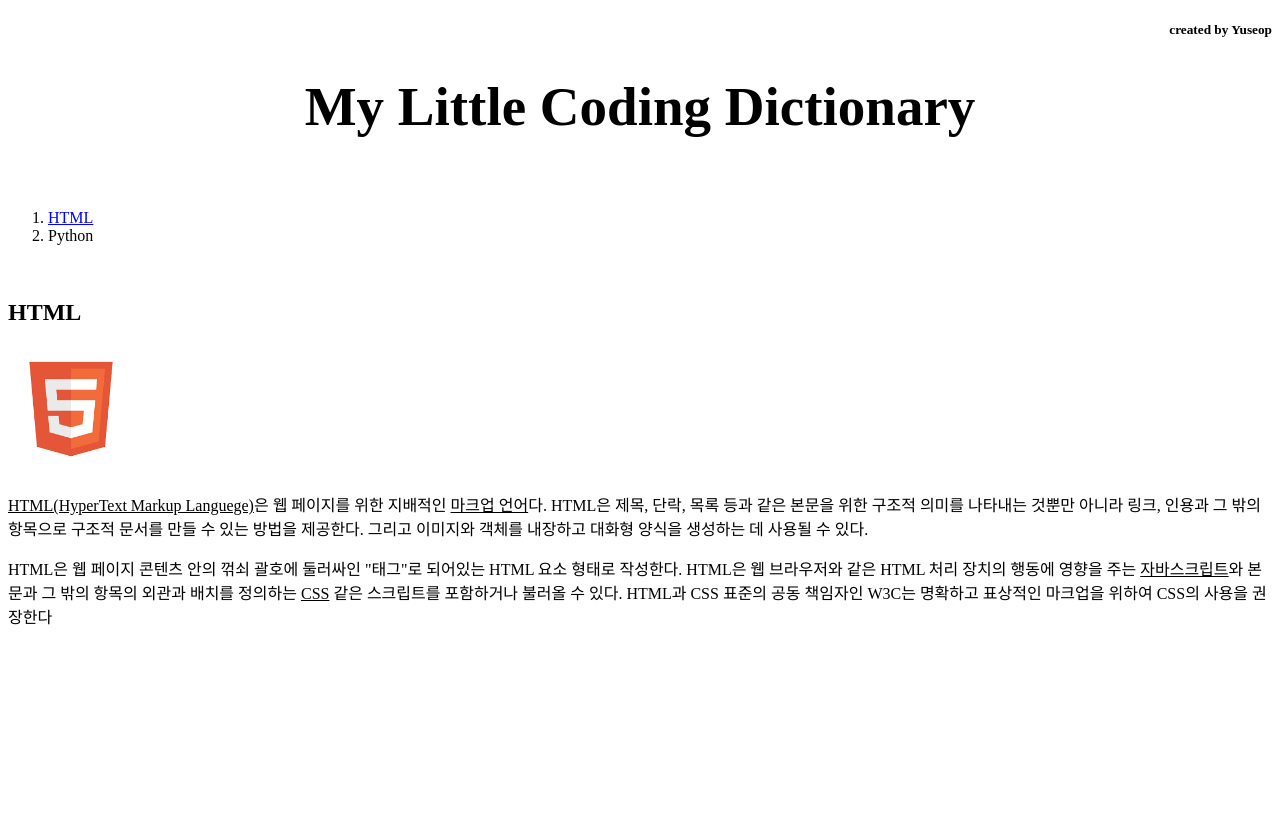
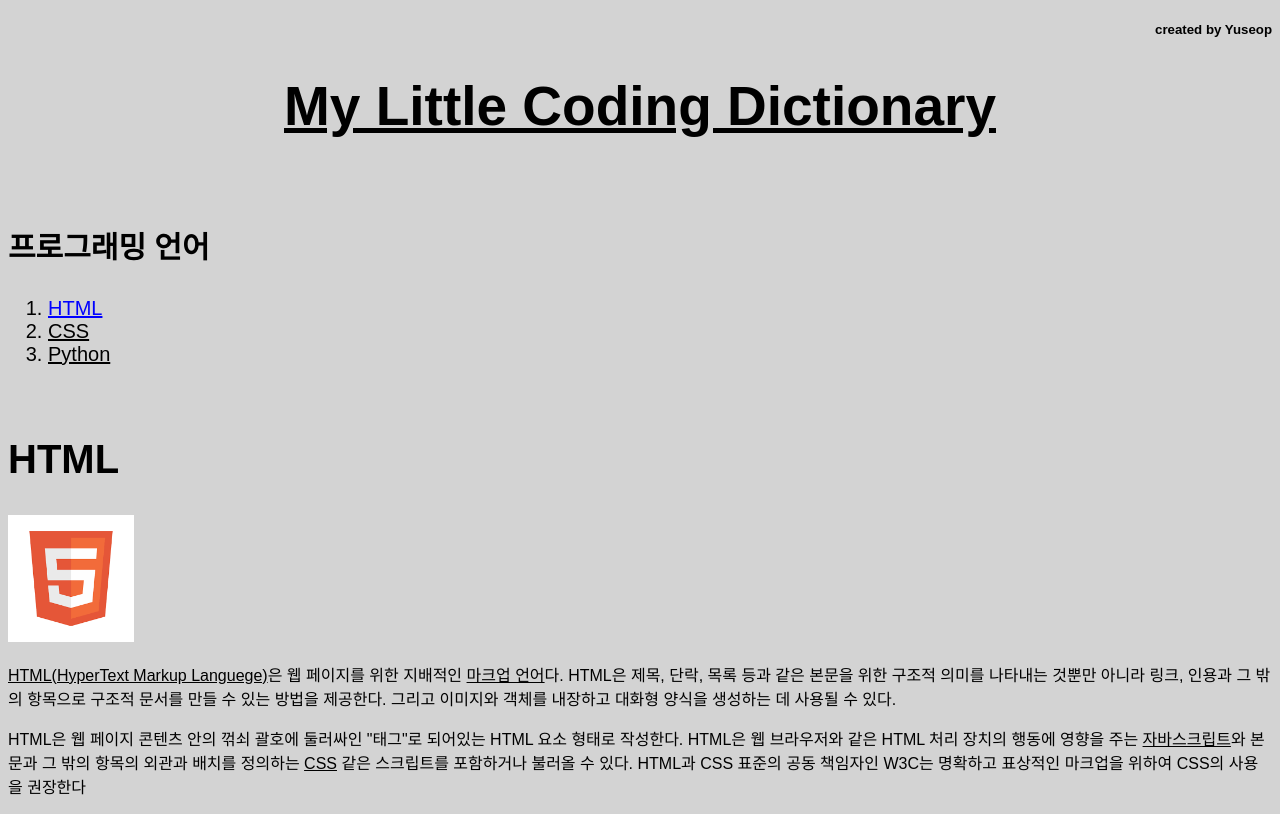
Before and after one commit to yslee7087/MyLittleCodingDictionary, a plain HTML site: page HTML.html in a window 1280 px wide. Drawn offline with Linux system fonts and the light colour scheme.

Commit message:
4th version

```diff
--- a/HTML.html
+++ b/HTML.html
@@ -6,14 +6,23 @@
   <style>
     a {
       color:black;
-      text-decoration: none;
     }
     h1 {
       font-size: 55px;
       text-align: center;
     }
+    h2 {
+      font-size: 40px;
+    }
+    h3 {
+      font-size: 30px;
+    }
     h5 {
       text-align: right;
+    }
+    body {
+      background: lightgray;
+      font-family: Arial, Helvetica, sans-serif;
     }
   </style>
 </head>
@@ -21,25 +30,27 @@
   <h5>created by Yuseop</h5>
   <h1><a href="index.html">My Little Coding Dictionary</a></h1>
   <br>
-  <ol>
-    <li><a href="HTML.html" style="color:blue;text-decoration: underline;">HTML</a></li>
+  <h3>프로그래밍 언어</h3>
+  <ol style="font-size: 20px;">
+    <li><a href="HTML.html" style="color:blue;">HTML</a></li>
+    <li><a href="CSS.html">CSS</a></li>
     <li><a href="Python.html">Python</a></li>
   </ol>
   <br>
   <h2>HTML</h2>
   <img src="html-logo.png" width="10%">
-  <p><a href="https://ko.wikipedia.org/wiki/HTML" title="위키백과 : HTML" target="_blank"
-    style="text-decoration:underline">HTML(HyperText Markup Languege)</a>은 웹 페이지를 위한 지배적인
+  <p><a href="https://ko.wikipedia.org/wiki/HTML" title="위키백과 : HTML"
+  target="_blank">HTML(HyperText Markup Languege)</a>은 웹 페이지를 위한 지배적인
   <a href="https://ko.wikipedia.org/wiki/마크업언어" title="위키백과 : 마크업 언어"
-  target="_blank" style="text-decoration:underline">마크업 언어</a>다. HTML은 제목, 단락, 목록 등과 같은 본문을 위한
+  target="_blank">마크업 언어</a>다. HTML은 제목, 단락, 목록 등과 같은 본문을 위한
   구조적 의미를 나타내는 것뿐만 아니라 링크, 인용과 그 밖의 항목으로 구조적 문서를
   만들 수 있는 방법을 제공한다. 그리고 이미지와 객체를 내장하고 대화형 양식을
   생성하는 데 사용될 수 있다.</p><p>HTML은 웹 페이지 콘텐츠 안의 꺾쇠 괄호에 둘러싸인
   "태그"로 되어있는 HTML 요소 형태로 작성한다. HTML은 웹 브라우저와 같은
   HTML 처리 장치의 행동에 영향을 주는
   <a href="https://ko.wikipedia.org/wiki/자바스크립트" title="위키백과 : 자바스크립트"
-  target="_blank" style="text-decoration:underline">자바스크립트</a>와 본문과 그 밖의 항목의 외관과
+  target="_blank">자바스크립트</a>와 본문과 그 밖의 항목의 외관과
   배치를 정의하는 <a href="https://ko.wikipedia.org/wiki/종속형_시트" title="위키백과 : CSS"
-  target="_blank" style="text-decoration:underline">CSS</a> 같은 스크립트를 포함하거나 불러올 수 있다.
+  target="_blank">CSS</a> 같은 스크립트를 포함하거나 불러올 수 있다.
   HTML과 CSS 표준의 공동 책임자인 W3C는 명확하고 표상적인 마크업을 위하여 CSS의 사용을 권장한다</p>
 </body>
```
Also changed, not shown: CSS.html (added, +55 -0 lines), Python.html (+26 -4 lines), index.html (+13 -2 lines), CSS-logo.png (added).
